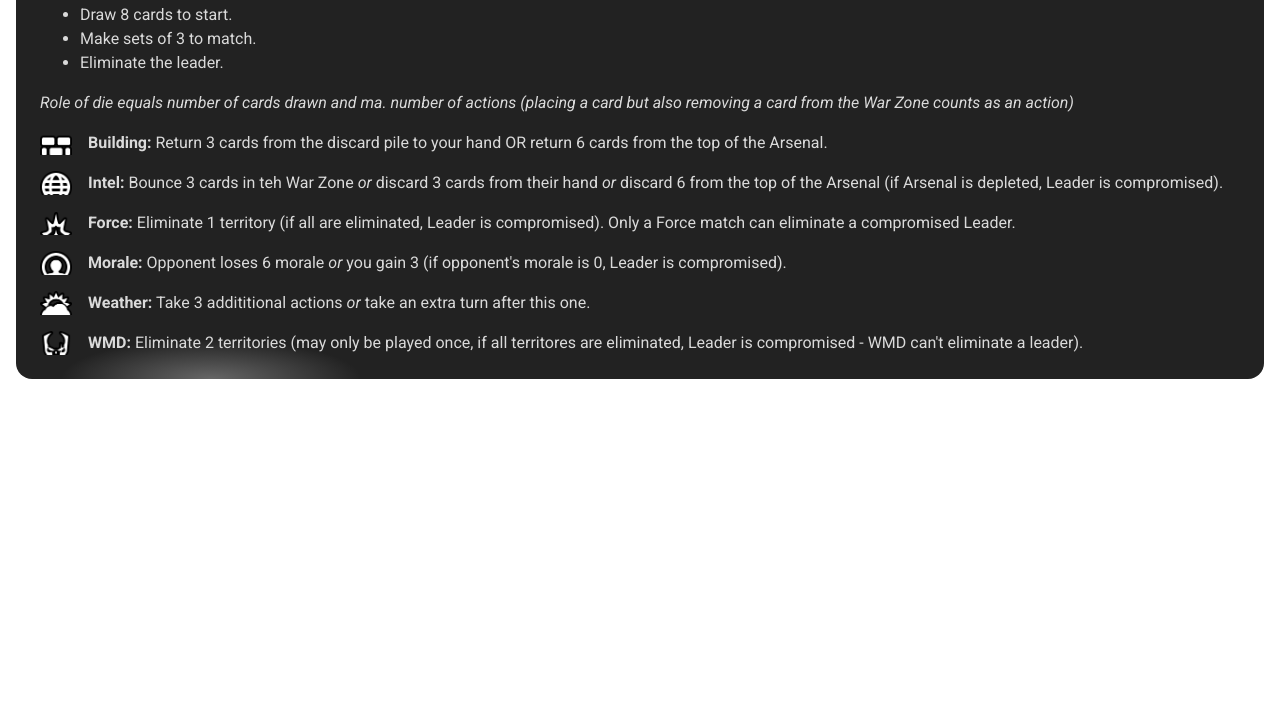
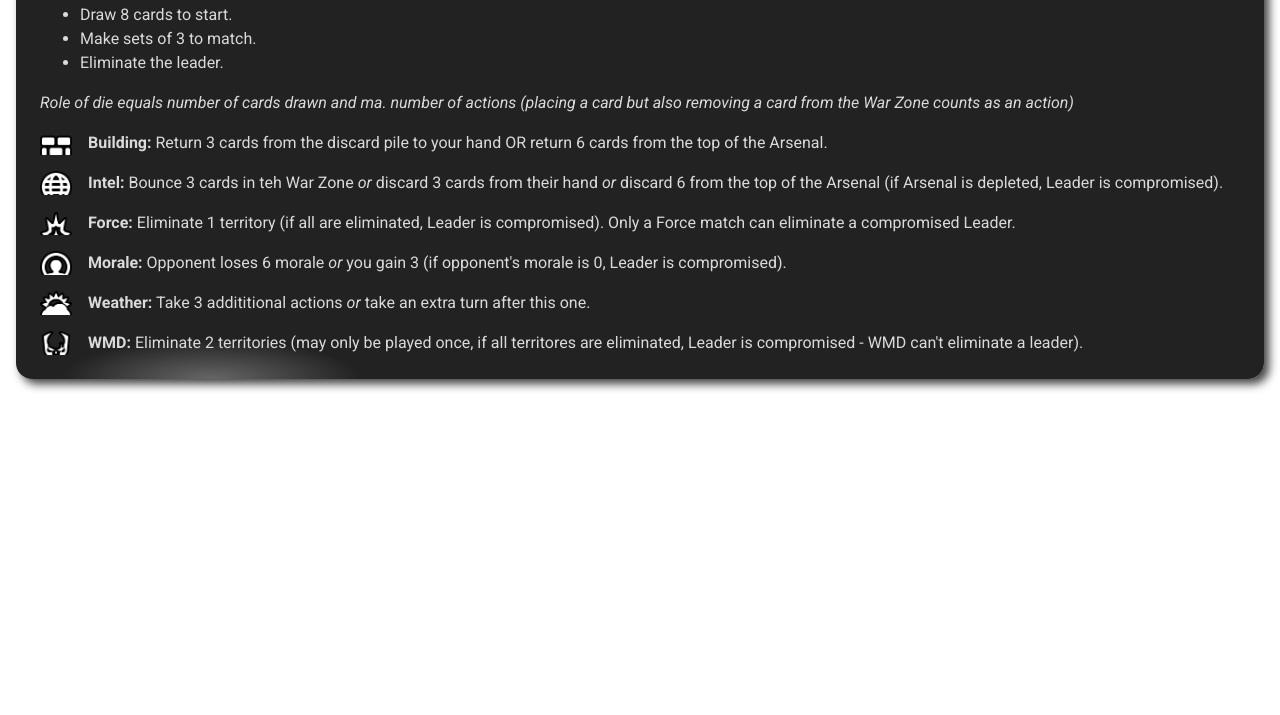
Before and after one commit to RichardSlater/quick-guide-to-blitz, a plain HTML site: page index.html in a window 1280 px wide. Shown: the part 101-816 px from the top of the page. Drawn offline with Linux system fonts and the light colour scheme.

Commit message:
Add Drop Shadow

```diff
--- a/style.css
+++ b/style.css
@@ -86,6 +86,9 @@ body {
     margin: 1rem;
     border-radius: 1rem;
     padding: 1.5rem;
+    -webkit-box-shadow: 5px 5px 10px 0px rgba(0,0,0,0.75);
+    -moz-box-shadow: 5px 5px 10px 0px rgba(0,0,0,0.75);
+    box-shadow: 5px 5px 10px 0px rgba(0,0,0,0.75);
 }
 
 h1 {
```
